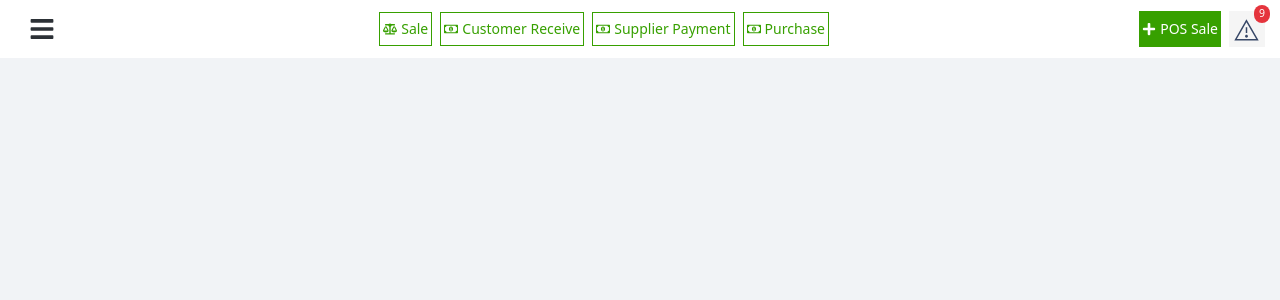
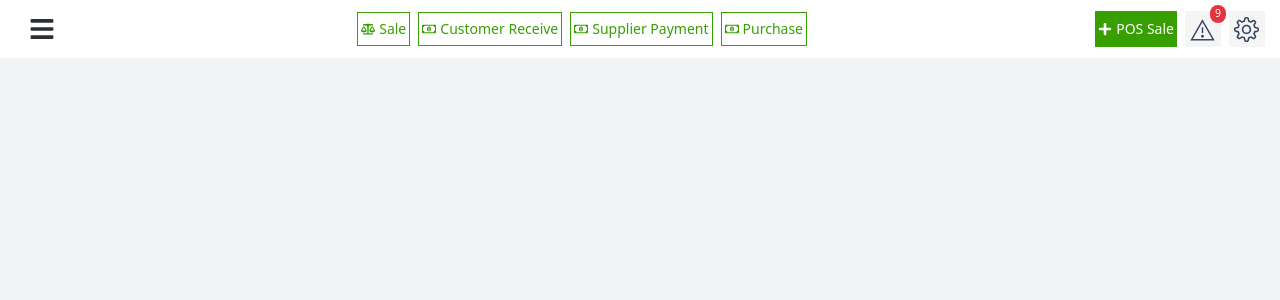
Before and after one commit to Usman-837/SalesERP_Software, a React (Vite) app: page / in a window 1280 px wide. Shown: the top 300 px of the page. Built offline with nearby package versions, Linux system fonts and the light colour scheme.

Commit message:
add settion icon in navbar

```diff
--- a/src/components/Dashboard/Navbar.jsx
+++ b/src/components/Dashboard/Navbar.jsx
@@ -4,6 +4,7 @@ import { FaBalanceScale } from "react-icons/fa"
 import { FaRegMoneyBillAlt } from "react-icons/fa"
 import { FaPlus } from "react-icons/fa"
 import { TfiAlert } from "react-icons/tfi"
+import { SlSettings } from "react-icons/sl"
 
 export default function Navbar() {
 
@@ -79,6 +80,9 @@ export default function Navbar() {
             <TfiAlert />
             <span className='absolute bg-red rounded-full text-10.5 px-[5px] py-[1px] text-white right-[-5px] top-[-6px]'>9</span>
           </div>
+          <div className='relative bg-[#f5f5f5] flex items-center justify-center py-1.5 text-25 hover:cursor-pointer px-3 w-36 h-36 text-[#374767]'>
+            <SlSettings />
+          </div>
         </div>
       </div>
     </nav>
```
